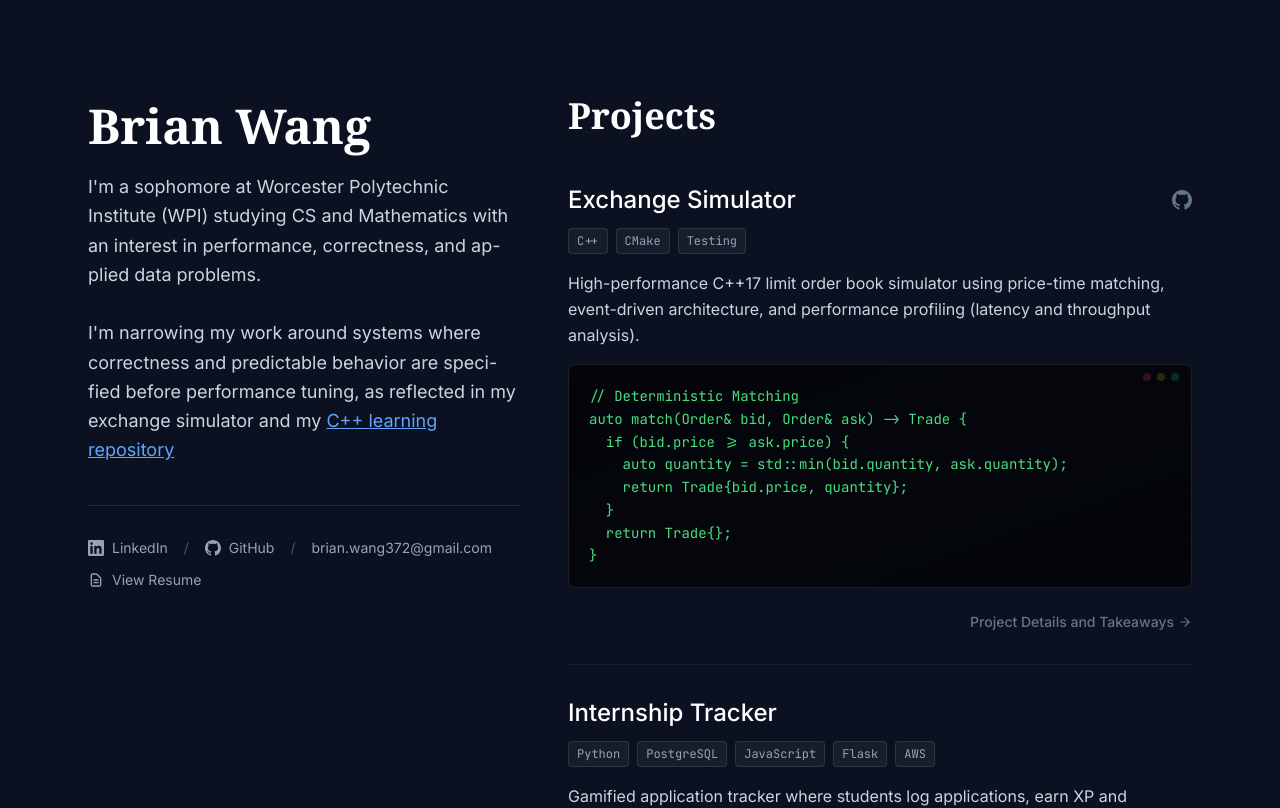
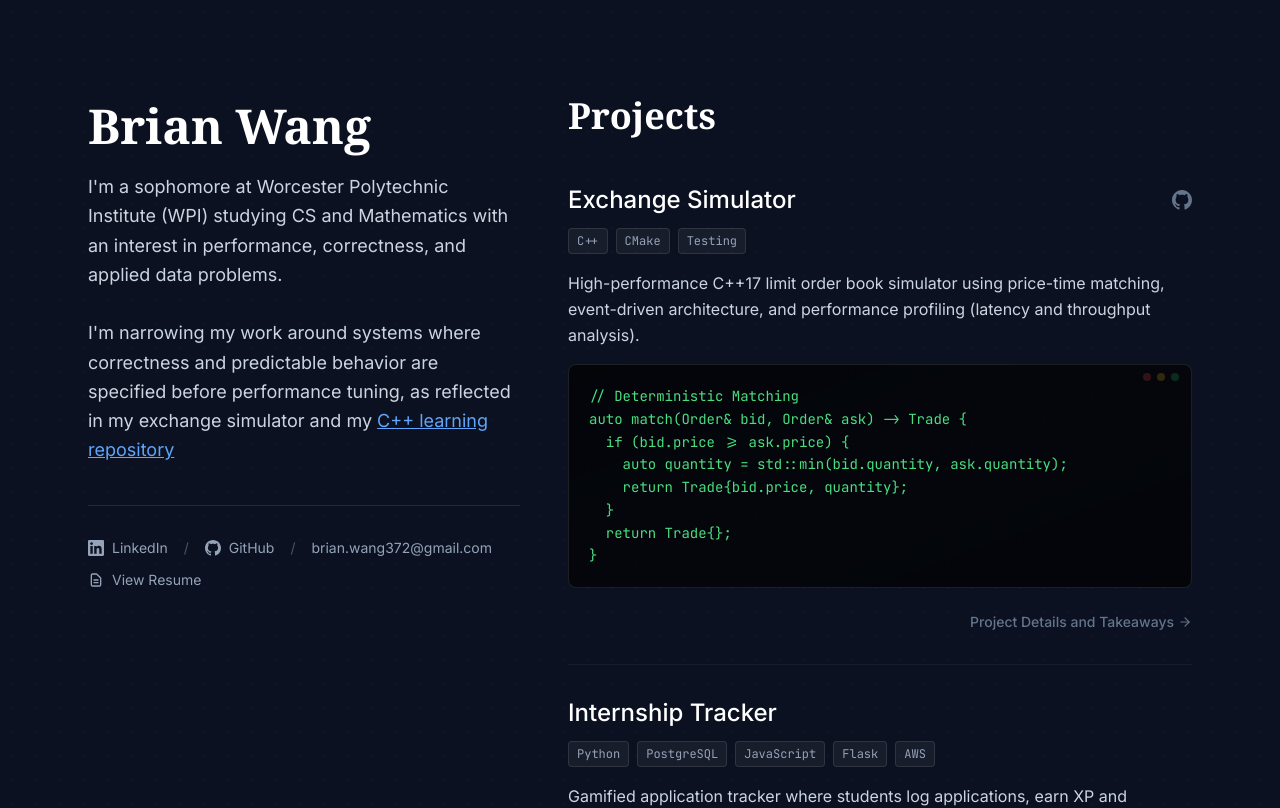
Before and after one commit to bwang257/bwang257.github.io, a Next.js app: page / in a window 1280 px wide. Shown: the top 808 px of the page. Built offline with nearby package versions, Linux system fonts and the light colour scheme.

Commit message:
Revised linkedin link

```diff
--- a/src/app/globals.css
+++ b/src/app/globals.css
@@ -31,9 +31,9 @@
   }
 
   p, h1, h2, h3, div {
-    overflow-wrap: break-word;
-    word-wrap: break-word;
-    hyphens: auto;
+    word-break: normal; /* Only breaks at spaces, not in the middle of words */
+    overflow-wrap: break-word; /* Only breaks long words if absolutely necessary */
+    hyphens: none; /* No hyphens */
   }
 
   pre, code {
--- a/src/app/page.tsx
+++ b/src/app/page.tsx
@@ -54,7 +54,7 @@ auto match(Order& bid, Order& ask) -> Trade {
             {/* LinkedIn / GitHub / Email Row */}
             <div className="flex flex-wrap items-center gap-2 sm:gap-4 text-sm">
               <a
-                href="https://www.linkedin.com/in/brian-wang-372"
+                href="www.linkedin.com/in/brian372"
                 target="_blank"
                 rel="noopener noreferrer"
                 className="text-slate-400 hover:text-blue-400 transition-colors flex items-center gap-2"
```
